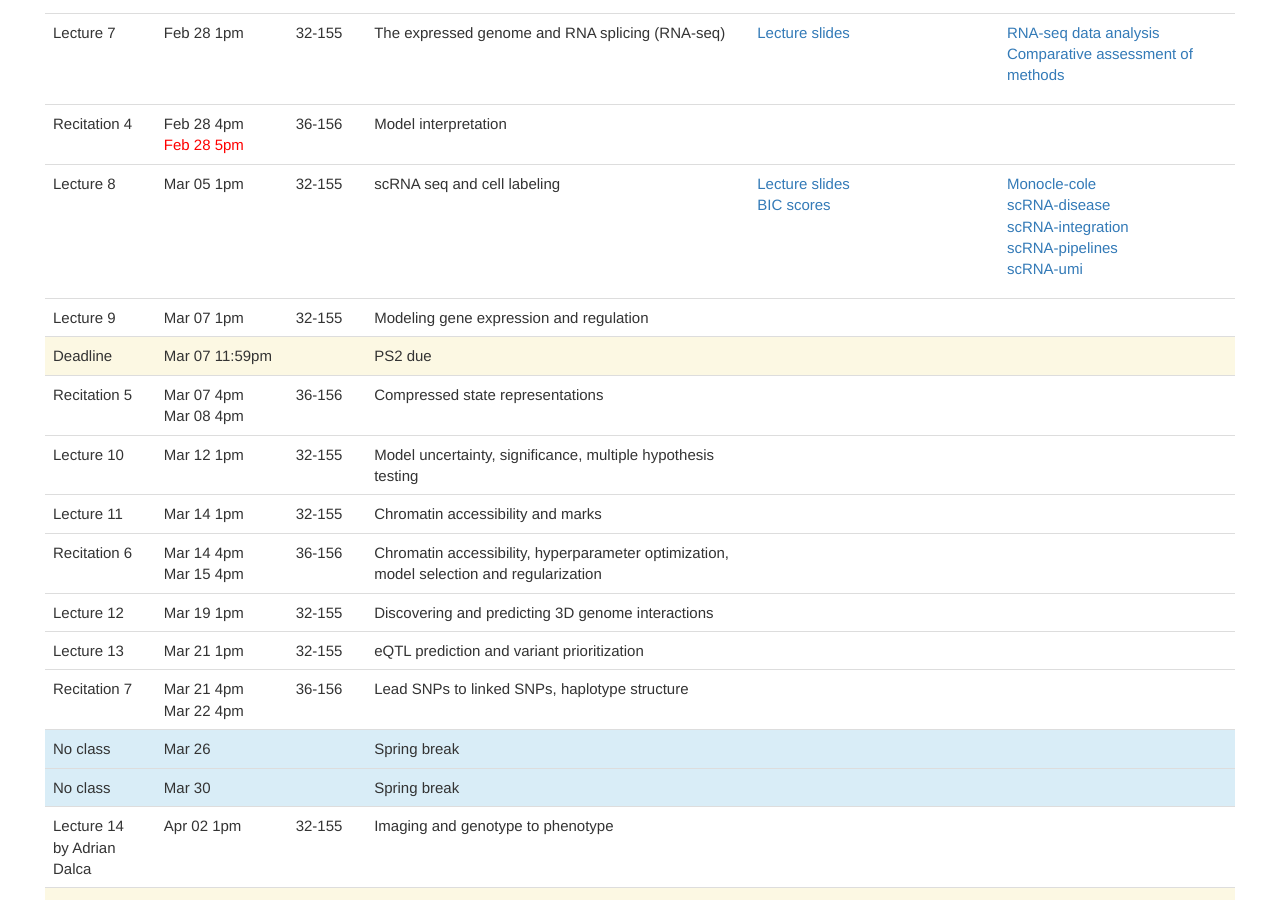
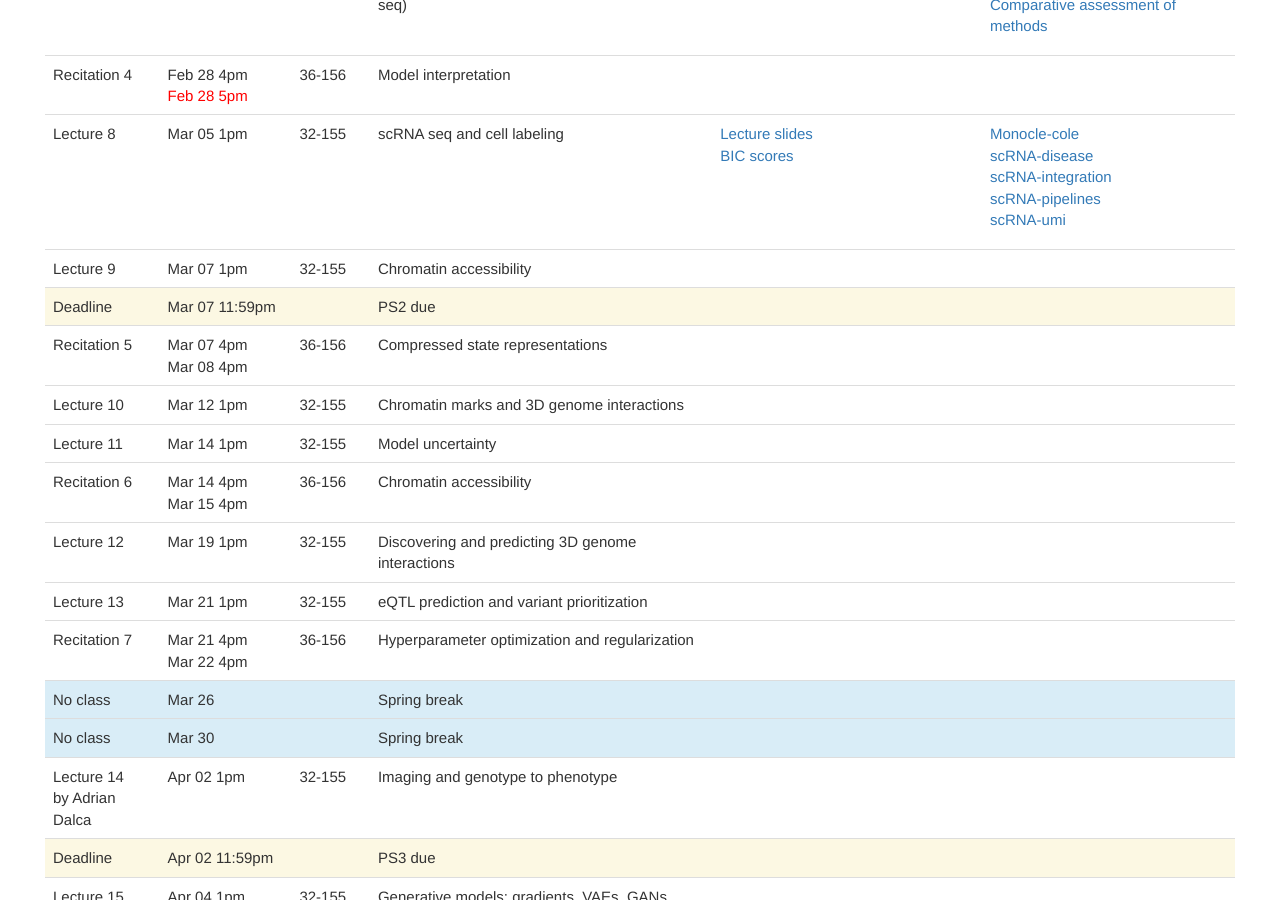
Before and after one commit to mit6874/mit6874.github.io, a Jekyll site: the page built from index.html, in a window 1280 px wide and 900 px high, scrolled down 1802 px. Built offline with Jekyll 4.4.1, drawn with Linux system fonts in a browser that asks for light colours; nearby versions of some CDN libraries.

Commit message:
Update lecture schedule

```diff
--- a/index.html
+++ b/index.html
@@ -245,7 +245,7 @@ layout: default
             <td>Lecture 9</td>
             <td>Mar 07 1pm</td>
             <td>32-155</td>
-            <td>Modeling gene expression and regulation</td>
+            <td>Chromatin accessibility</td>
             <td></td>
             <td></td>
         </tr>
@@ -269,7 +269,7 @@ layout: default
             <td>Lecture 10</td>
             <td>Mar 12 1pm</td>
             <td>32-155</td>
-            <td>Model uncertainty, significance, multiple hypothesis testing</td>
+            <td>Chromatin marks and 3D genome interactions</td>
             <td></td>
             <td></td>
         </tr>
@@ -277,7 +277,7 @@ layout: default
             <td>Lecture 11</td>
             <td>Mar 14 1pm</td>
             <td>32-155</td>
-            <td>Chromatin accessibility and marks</td>
+            <td>Model uncertainty</td>
             <td></td>
             <td></td>
         </tr>
@@ -285,7 +285,7 @@ layout: default
             <td>Recitation 6</td>
             <td>Mar 14 4pm<br />Mar 15 4pm</td>
             <td>36-156</td>
-            <td>Chromatin accessibility, hyperparameter optimization, model selection and regularization</td>
+            <td>Chromatin accessibility</td>
             <td></td>
             <td></td>
         </tr>
@@ -309,7 +309,7 @@ layout: default
             <td>Recitation 7</td>
             <td>Mar 21 4pm<br />Mar 22 4pm</td>
             <td>36-156</td>
-            <td>Lead SNPs to linked SNPs, haplotype structure</td>
+            <td>Hyperparameter optimization and regularization</td>
             <td></td>
             <td></td>
         </tr>
```
